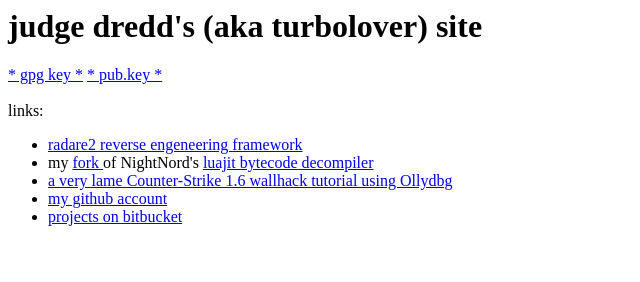
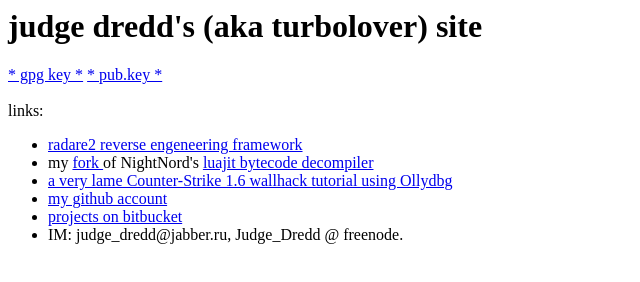
Before and after one commit to jjdredd/jjdredd.github.io, a plain HTML site: page index.html in a window 1280 px wide. Shown: the whole page, without its empty margins (0-640 px from the left). Drawn offline with Linux system fonts and the light colour scheme.

Commit message:
added some contacts

```diff
--- a/index.html
+++ b/index.html
@@ -26,6 +26,9 @@
       <li>
 	<a href="https://bitbucket.org/jjdredd"> projects on bitbucket </a>
       </li>
+      <li>
+	IM: judge_dredd@jabber.ru, Judge_Dredd @ freenode.
+      </li>
     </ul>
   </body>
 </html>
```
Also changed, not shown: eww.png (deleted), 8 other files.
